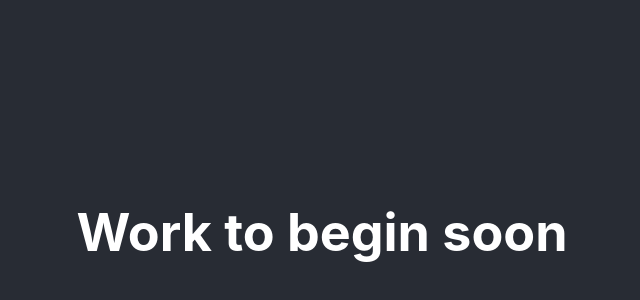
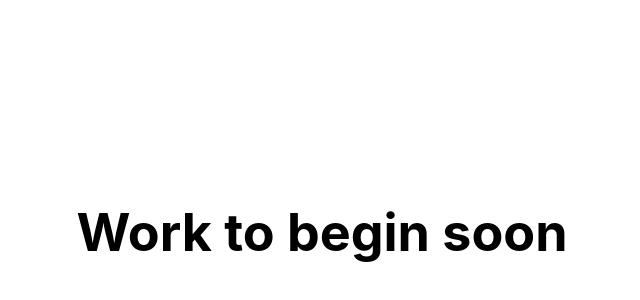
Before and after one commit to Amoako419/My_website, a React (Create React App) app in the folder portfolio/: page / in a window 1280 px wide. Shown: the part 168-468 px from the top of the page, without its empty margins (318-958 px from the left). Built offline with nearby package versions, Linux system fonts and the light colour scheme.

Commit message:
initial commit

```diff
--- a/portfolio/src/App.css
+++ b/portfolio/src/App.css
@@ -14,14 +14,14 @@
 }
 
 .App-header {
-  background-color: #282c34;
+  background-color: #ffffff;
   min-height: 100vh;
   display: flex;
   flex-direction: column;
   align-items: center;
   justify-content: center;
   font-size: calc(10px + 2vmin);
-  color: white;
+  color: rgb(0, 0, 0);
 }
 
 .App-link {
```
Also changed, not shown: portfolio/src/pages/home.jsx (line endings or trailing spaces).
